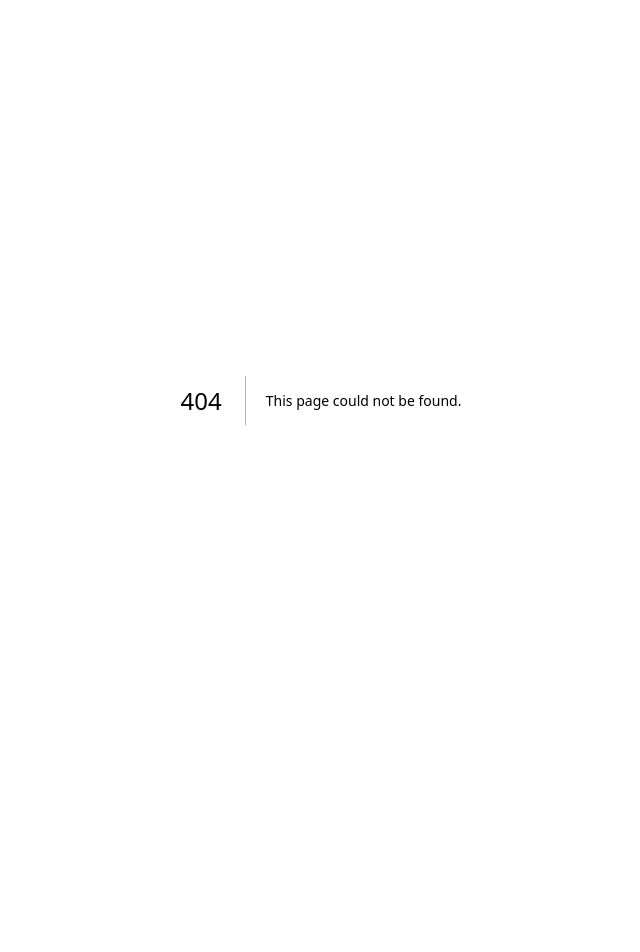
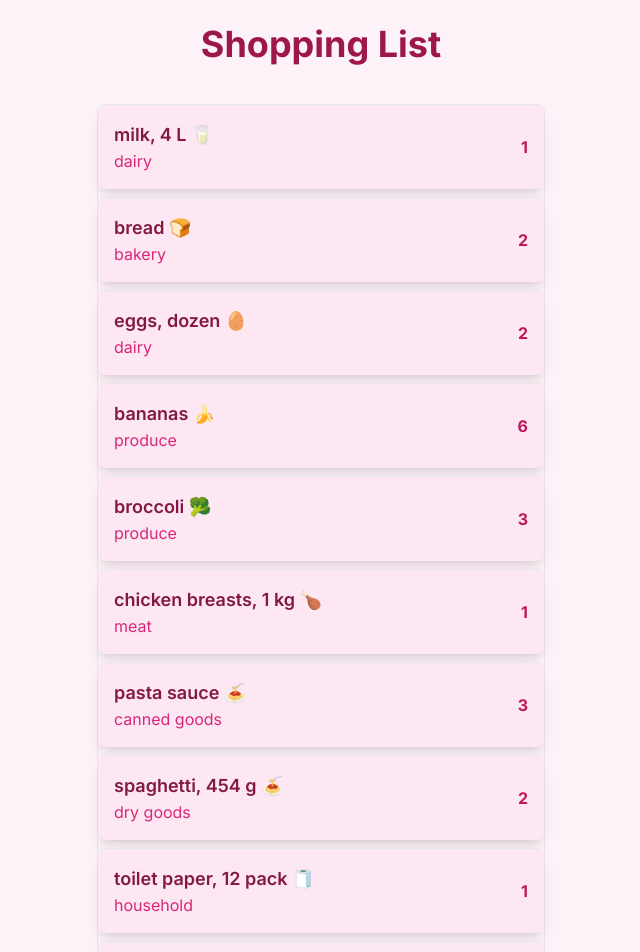
Before and after one commit to tanztanz/cprg306-assignments, a Next.js app: page /week-3 in a window 1280 px wide. Before the commit this address had no page. Shown: the top 952 px of the page, without its empty margins (319-959 px from the left). Before the commit the page ends 800 px from the top, so only its background shows below. Built offline with nearby package versions, Linux system fonts and the light colour scheme.

Commit message:
update for week 3 page

```diff
--- a/app/page.js
+++ b/app/page.js
@@ -6,10 +6,12 @@ const HomePage = () => {
     <div>
       <h1>CPRG 306: Web Development 2 - Assignments</h1>
       <p>
-        <Link href="week-2">Week 2
+        <Link href="week-2">Week 2</Link>
+      </p>
+      <p>
+      <Link href="week-3">Week 3</Link>
+      </p>
 
-        </Link>
-      </p>
     </div>
   );
 };
--- /dev/null
+++ b/app/week-3/item-list.js
@@ -0,0 +1,93 @@
+import React from 'react';
+import Item from './item';
+
+const item1 = {
+  name: "milk, 4 L 🥛",
+  quantity: 1,
+  category: "dairy",
+};
+
+const item2 = {
+  name: "bread 🍞",
+  quantity: 2,
+  category: "bakery",
+};
+
+const item3 = {
+  name: "eggs, dozen 🥚",
+  quantity: 2,
+  category: "dairy",
+};
+
+const item4 = {
+  name: "bananas 🍌",
+  quantity: 6,
+  category: "produce",
+};
+
+const item5 = {
+  name: "broccoli 🥦",
+  quantity: 3,
+  category: "produce",
+};
+
+const item6 = {
+  name: "chicken breasts, 1 kg 🍗",
+  quantity: 1,
+  category: "meat",
+};
+
+const item7 = {
+  name: "pasta sauce 🍝",
+  quantity: 3,
+  category: "canned goods",
+};
+
+const item8 = {
+  name: "spaghetti, 454 g 🍝",
+  quantity: 2,
+  category: "dry goods",
+};
+
+const item9 = {
+  name: "toilet paper, 12 pack 🧻",
+  quantity: 1,
+  category: "household",
+};
+
+const item10 = {
+  name: "paper towels, 6 pack",
+  quantity: 1,
+  category: "household",
+};
+
+const item11 = {
+  name: "dish soap 🍽️",
+  quantity: 1,
+  category: "household",
+};
+
+const item12 = {
+  name: "hand soap 🧼",
+  quantity: 4,
+  category: "household",
+};
+
+const items = [item1, item2, item3, item4, item5, item6, item7, item8, item9, item10, item11, item12];
+
+const ItemList = () => {
+  return (
+    <ul className="max-w-md mx-auto mt-10 border border-gray-200 rounded-lg divide-y divide-gray-200">
+      {items.map((item, index) => (
+        <Item
+          key={index}
+          name={item.name}
+          quantity={item.quantity}
+          category={item.category}
+        />
+      ))}
+    </ul>
+  );
+};
+
+export default ItemList;
--- /dev/null
+++ b/app/week-3/item.js
@@ -0,0 +1,15 @@
+import React from 'react';
+
+const Item = ({ name, quantity, category }) => {
+  return (
+    <li className="flex justify-between items-center p-4 mb-2 bg-pink-100 rounded-lg shadow-lg">
+      <div className="flex flex-col">
+        <span className="font-semibold text-lg text-pink-900">{name}</span>
+        <span className="text-pink-600">{category}</span>
+      </div>
+      <span className="text-pink-700 font-bold">{quantity}</span>
+    </li>
+  );
+};
+
+export default Item;
--- /dev/null
+++ b/app/week-3/page.js
@@ -0,0 +1,13 @@
+import React from 'react';
+import ItemList from './item-list';
+
+const Page = () => {
+  return (
+    <main className="min-h-screen bg-pink-50 p-6">
+      <h1 className="text-4xl font-bold mb-6 text-center text-pink-800">Shopping List</h1>
+      <ItemList />
+    </main>
+  );
+};
+
+export default Page;
```
